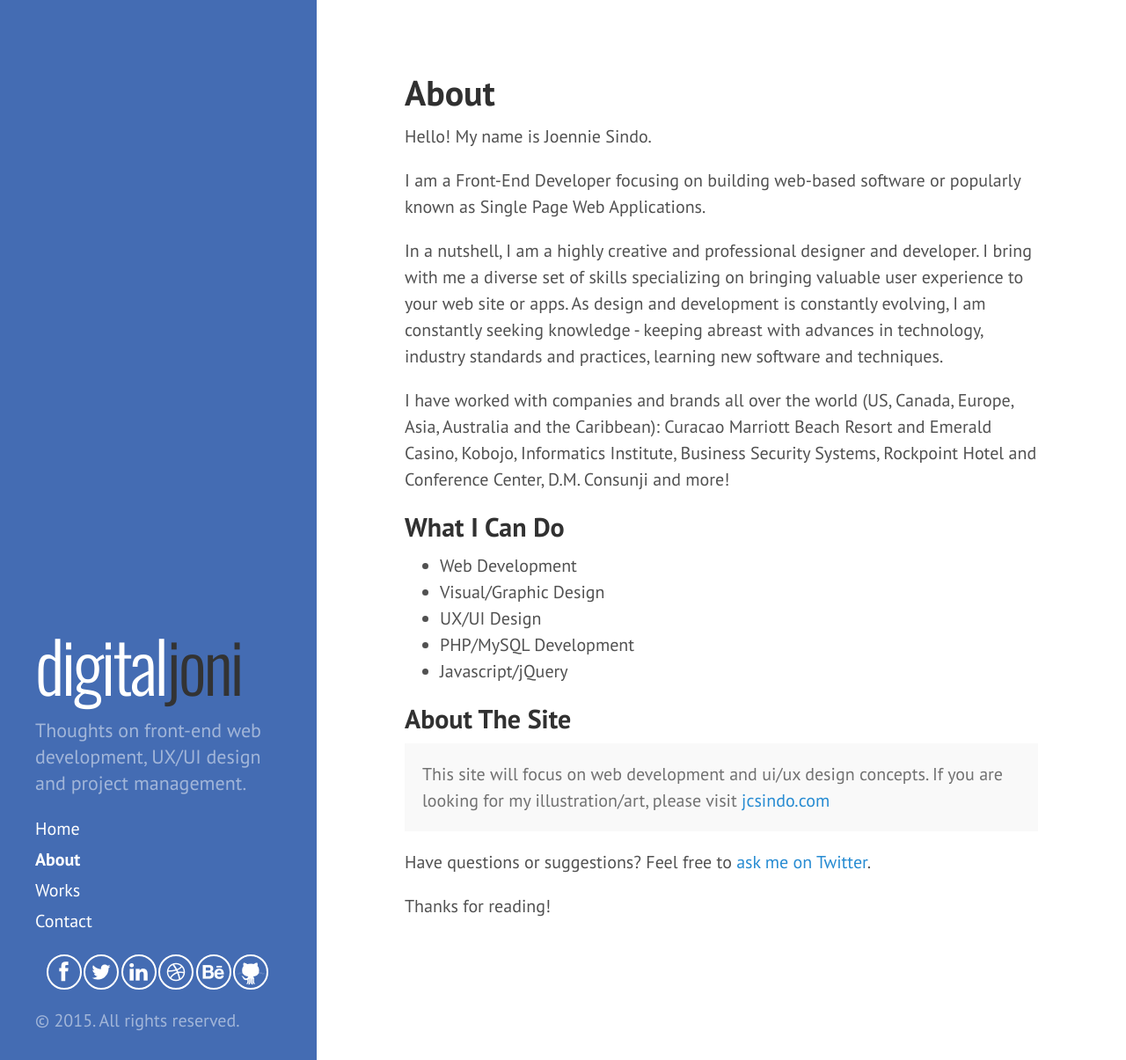
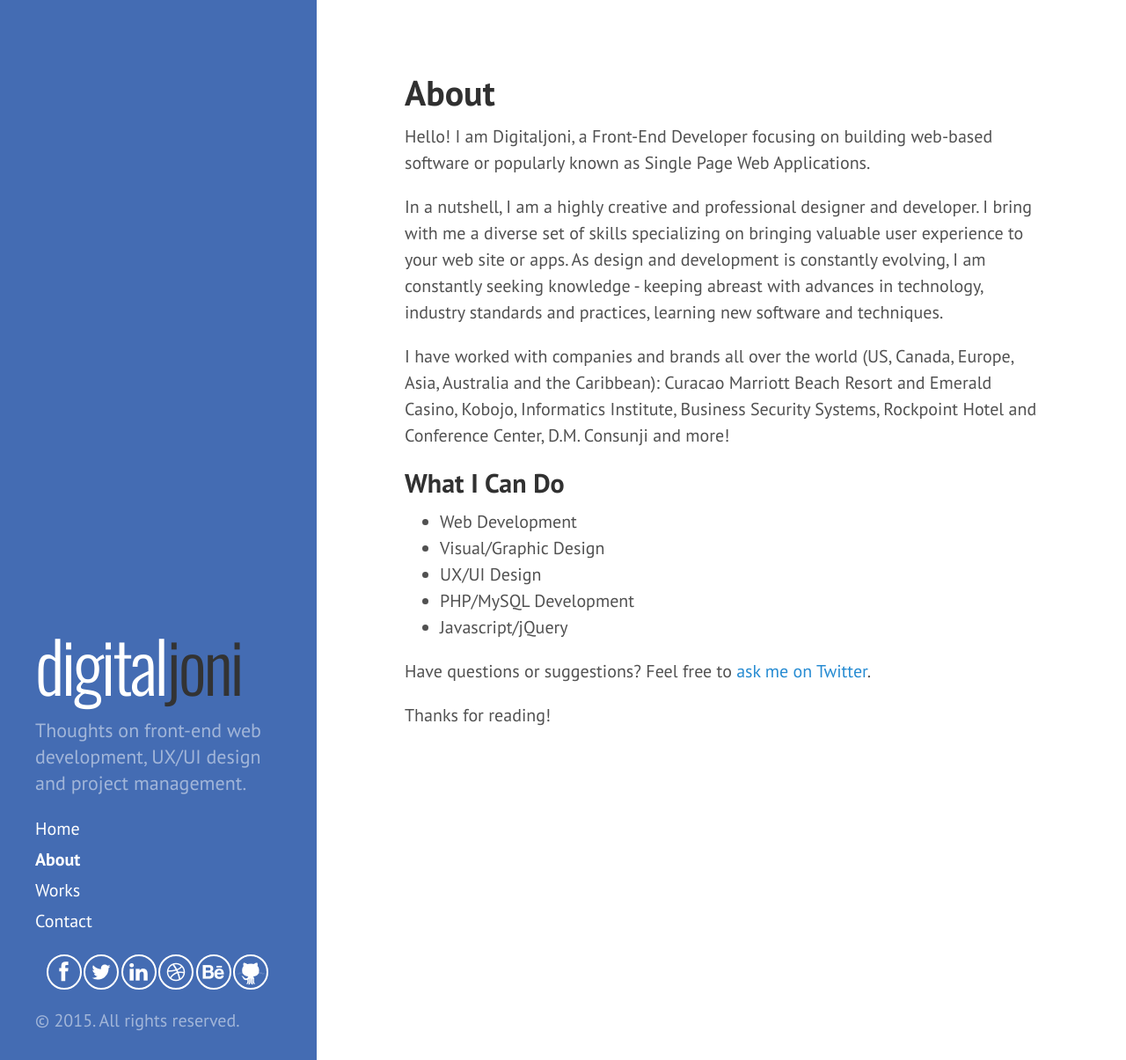
Before and after one commit to digitaljoni/digitaljoni.github.io, a Jekyll site: the page built from about.md, in a window 1280 px wide and 1205 px high. Shown: the whole window at 88% size. Built offline with Jekyll 4.4.1, drawn with Linux system fonts in a browser that asks for light colours; some web fonts are replaced; Markdown is read by kramdown in place of the engine named in the settings.

Commit message:
Updated About Page

```diff
--- a/about.md
+++ b/about.md
@@ -4,9 +4,7 @@
 weight: 1
 ---
 
-Hello! My name is Joennie Sindo.
-
-I am a Front-End Developer focusing on building web-based software or popularly known as Single Page Web Applications.
+Hello! I am Digitaljoni, a Front-End Developer focusing on building web-based software or popularly known as Single Page Web Applications.
 
 In a nutshell, I am a highly creative and professional designer and developer. I bring with me a diverse set of skills specializing on bringing valuable user experience to your web site or apps. As design and development is constantly evolving, I am constantly seeking knowledge - keeping abreast with advances in technology, industry standards and practices, learning new software and techniques.
 
@@ -19,11 +17,6 @@
 * PHP/MySQL Development
 * Javascript/jQuery
 
-
-## About The Site
-
-<p class="message">This site will focus on web development and ui/ux design concepts. If you are looking for my illustration/art, please visit <a href="http://jcsindo.com">jcsindo.com</a></p>
-
 Have questions or suggestions? Feel free to [ask me on Twitter](https://twitter.com/digitaljoni).
 
 Thanks for reading!
```
